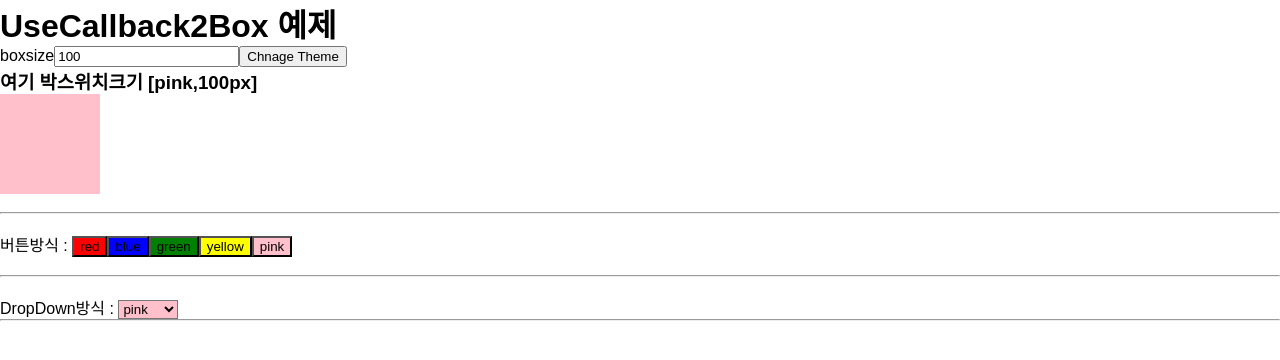
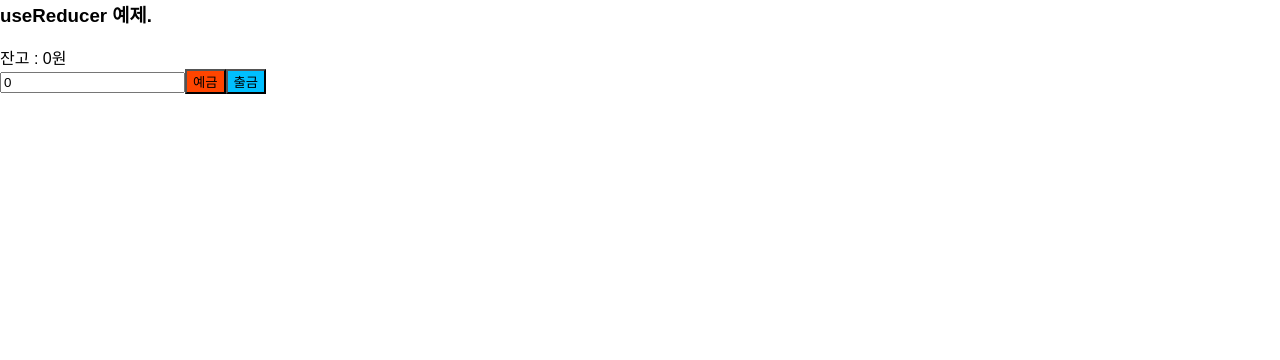
Before and after one commit to ryussjxtest/react_hook, a React (Create React App) app: page / in a window 1280 px wide. Shown: the top 360 px of the page. Built offline with nearby package versions, Linux system fonts and the light colour scheme.

Commit message:
useReducer 은행예제로 맛보기

```diff
--- a/src/App.js
+++ b/src/App.js
@@ -10,6 +10,7 @@ import UseMemo from './hooktest/UseMemo';
 import UseMemo2 from './hooktest/UseMemo2';
 import UseCallback from './hooktest/UseCallback';
 import UseCallback2Box from './hooktest/UseCallback2Box';
+import UseReducer from './hooktest/UseReducer';
 
 
 function App() {
@@ -17,7 +18,8 @@ function App() {
 
  return(
     <div>
-      <UseCallback2Box />
+      <UseReducer />
+      {/* <UseCallback2Box /> */}
       {/* <UseCallback /> */}
       {/* <UseMemo2 /> */}
       {/* <UseMemo /> */}
--- /dev/null
+++ b/src/hooktest/UseReducer.js
@@ -0,0 +1,82 @@
+import { useReducer, useState } from "react"
+
+// reducer  : state를 업데이트 하는 역할(은행)
+// dispatch : state를 업데이트를 위한 요구
+// action   : 요구의 내용
+// dispatch(action) ----> reducer(State,action)  ===> State변경.
+const ACTION_TYPES ={
+  deposit : 'deposit',
+  withdraw : 'withdraw',
+}
+const reducer = (state, action)=>{
+  // reducer는 useReducer선언할때 받은 state변수와..
+  // dispatch가넘겨주는 action(object)을 받아 callback으로 호출된다.
+  console.log("[reducer] 버튼클릭으로 dispatch호출..", state,action);
+  switch(action.type){
+    case ACTION_TYPES.deposit:
+      return state + action.payload;
+    case ACTION_TYPES.withdraw:
+      return state - action.payload;
+    default :
+      return state;
+  }
+  // return state;
+};
+
+export default function UseReducer(){
+  const [ number, setNumber] = useState(0);
+  const [ money, dispatch] = useReducer(reducer, 0);
+
+  return(
+    <>
+      <h3>useReducer 예제.</h3>
+      <br />
+      <span>잔고 : {money.toString().replace(/\B(?=(\d{3})+(?!\d))/g, ",")}원</span>
+      <br />
+      <input
+        type='number'
+        value={number}
+        onChange={(e)=>{
+          setNumber(parseInt(e.target.value))
+        }}
+        step = {number>=1000000?'100000':'10000'}
+
+        />
+      <button
+        style={{background:'orangered'}}
+        onClick={()=>{
+          dispatch({
+            type:ACTION_TYPES.deposit,
+            payload : number
+          });
+          // setNumber(0);
+        }}
+        >예금</button>
+      <button
+        style={{background:'deepskyblue'}}
+        onClick={()=>{
+          dispatch({
+            type:ACTION_TYPES.withdraw,
+            payload : number
+          });
+          // setNumber(0);
+        }}
+        >출금</button>
+    </>
+  )
+}
+
+
+// component의 state관리 Hook...
+// 1. useState
+// 2. useReducer
+// 두개가 어떻게 다른가???
+// useReducer도 state를 생성하고 관리...그럼왜?????useState 안쓰나?
+// State가 json처럼... 여러개의 값과 depth를 중복으로 가진 복합할때 사용한다.
+// useReducer : Reducer, Dispatch, Action  3가지 중요 구성요소...
+// Reducer  : state를 update 하기위한 API.
+// Dispatch : 변경을 요청하는 절차.
+// Action   : 어떤 변경인지...
+// 즉 프로그래머는...Reducer에 어떤 action을 할것인지 담아서 dipatch 한다.
+// dispatch(action) ----> reducer(State,action)  ===> State변경.
+// const[state변수, dispatch] = useReducer(reducer,action 또는 초기값);
```
